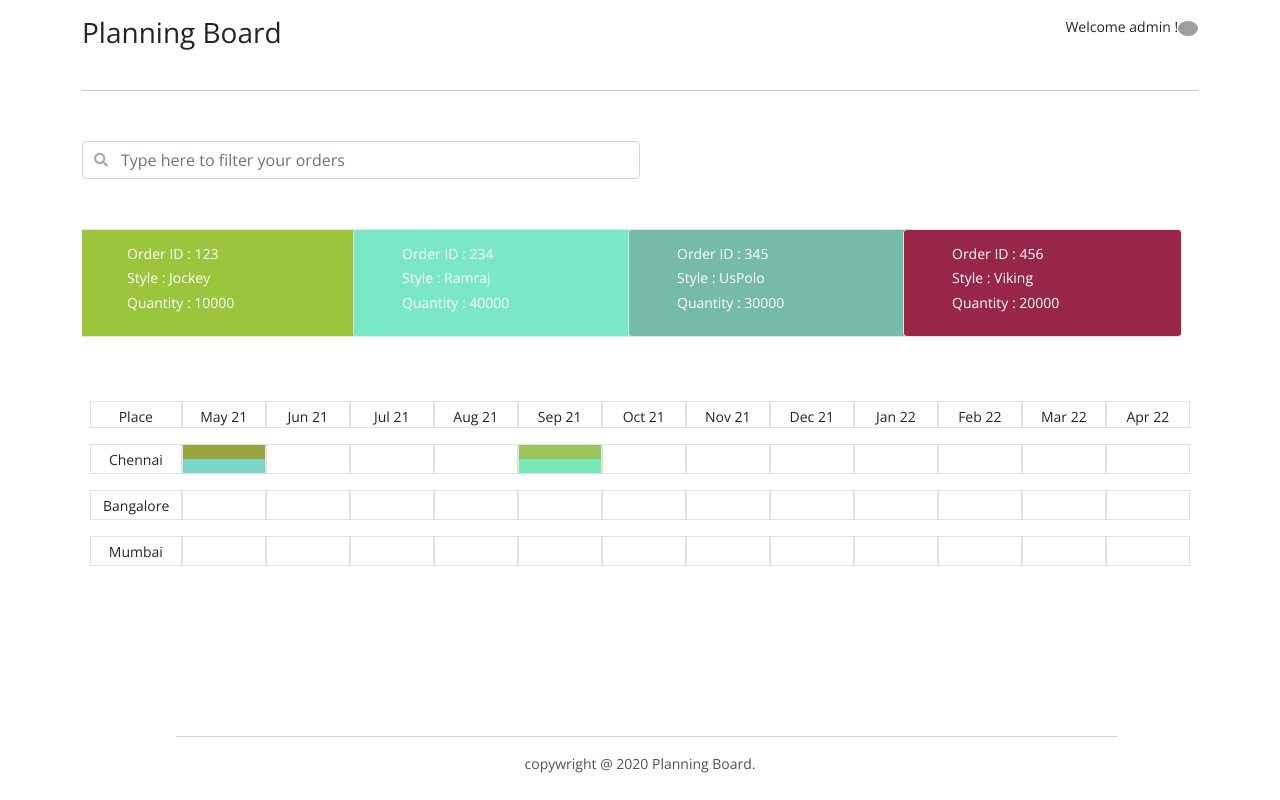
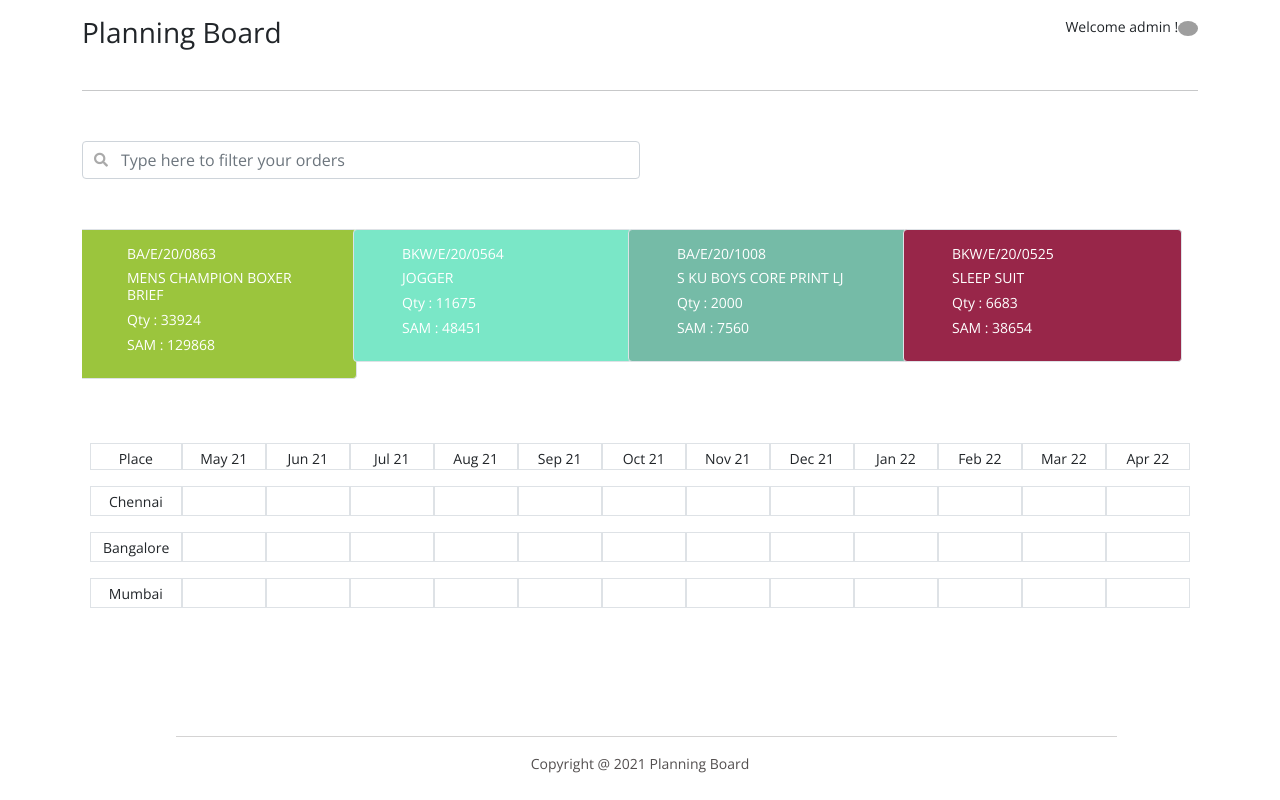
Before and after one commit to Thivakar-T/PlanningBoard, a React (Create React App) app: page /dashboard in a window 1280 px wide. Built offline with nearby package versions, Linux system fonts and the light colour scheme; grey boxes are pictures that could not be loaded; what promise.prototype.finally, superagent-promise would draw is missing.

Commit message:
Populate real data in mock

```diff
--- a/src/data/factories.js
+++ b/src/data/factories.js
@@ -7,18 +7,7 @@ const factories = [
       {
         month: 'Jan',
         orders: [
-          {
-            orderId: 'ABV',
-            style: 'Jockey',
-            qty: 10000,
-            color: '9BA53D',
-          },
-          {
-            orderId: 'GHV',
-            style: 'Ramraj',
-            qty: 40000,
-            color: '7AD7C7',
-          },
+
         ],
       },
       {
@@ -36,18 +25,6 @@ const factories = [
       {
         month: 'May',
         orders: [
-          {
-            orderId: 'YUP',
-            style: 'Jockey',
-            qty: 10000,
-            color: '9BC55D',
-          },
-          {
-            orderId: 'TRY',
-            style: 'Ramraj',
-            qty: 40000,
-            color: '7AE7B6',
-          },
         ],
       },
       {
--- a/src/data/order.js
+++ b/src/data/order.js
@@ -1,27 +1,31 @@
 const orders = [
   {
-    orderId: '123',
-    style: 'Jockey',
-    qty: 10000,
+    orderId: 'BA/E/20/0863',
+    style: 'MENS CHAMPION BOXER BRIEF',
+    qty: 33924,
     color: '9BC53D',
+    sam: 129868
   },
   {
-    orderId: '234',
-    style: 'Ramraj',
-    qty: 40000,
+    orderId: 'BKW/E/20/0564',
+    style: 'JOGGER',
+    qty: 11675,
     color: '7AE7C7',
+    sam: 48451
   },
   {
-    orderId: '345',
-    style: 'UsPolo',
-    qty: 30000,
+    orderId: 'BA/E/20/1008',
+    style: 'S KU BOYS CORE PRINT LJ',
+    qty: 2000,
     color: '75BBA7',
+    sam: 7560
   },
   {
-    orderId: '456',
-    style: 'Viking',
-    qty: 20000,
+    orderId: 'BKW/E/20/0525',
+    style: 'SLEEP SUIT',
+    qty: 6683,
     color: '982649',
+    sam: 38654
   },
 ]
 export default orders
--- a/src/pages/dashboard.js
+++ b/src/pages/dashboard.js
@@ -171,13 +171,16 @@ class dashboard extends Component {
                         >
                           <h6 className="font-weight-400">
                             {' '}
-                            <span className="">Order ID</span> : {order.orderId}
+                            {order.orderId}
                           </h6>
                           <h6 className="font-weight-400">
-                            <span className="">Style</span> : {order.style}
+                            {order.style}
                           </h6>
                           <h6 className="font-weight-400">
-                            <span className="">Quantity</span> : {order.qty}
+                            <span className="">Qty</span> : {order.qty}
+                          </h6>
+                          <h6 className="font-weight-400">
+                            <span className="">SAM</span> : {order.sam}
                           </h6>
                         </div>
                       </div>
@@ -262,8 +265,8 @@ class dashboard extends Component {
             <hr className="mx-5 " />
           </div>
           <div>
-            <span>copywright </span>
-            <span>@ 2020 Planning Board.</span>
+            <span>Copyright </span>
+            <span>@ 2021 Planning Board</span>
           </div>
         </footer>
         <div
@@ -331,13 +334,16 @@ class dashboard extends Component {
                         </h6>
                         <h6 className="font-weight-400">
                           {' '}
-                          <span className="">Order ID</span> : {order.orderId}
+                          {order.orderId}
                         </h6>
                         <h6 className="font-weight-400">
-                          <span className="">Style</span> : {order.style}
+                          {order.style}
                         </h6>
                         <h6 className="font-weight-400">
-                          <span className="">Quantity</span> : {order.qty}
+                          <span className="">Qty</span> : {order.qty}
+                        </h6>
+                        <h6 className="font-weight-400">
+                          <span className="">SAM</span> : {order.sam}
                         </h6>
                       </div>
                     </div>
```
